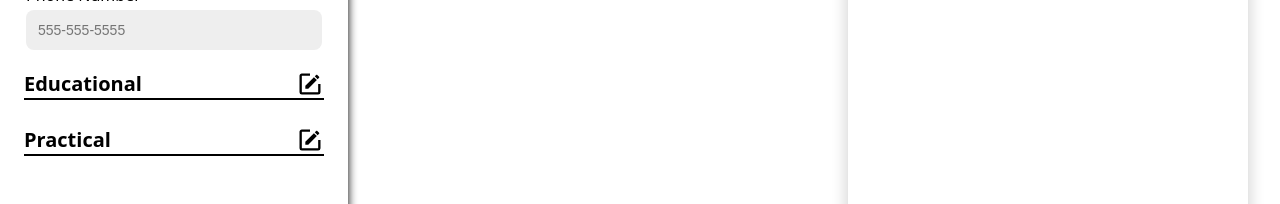
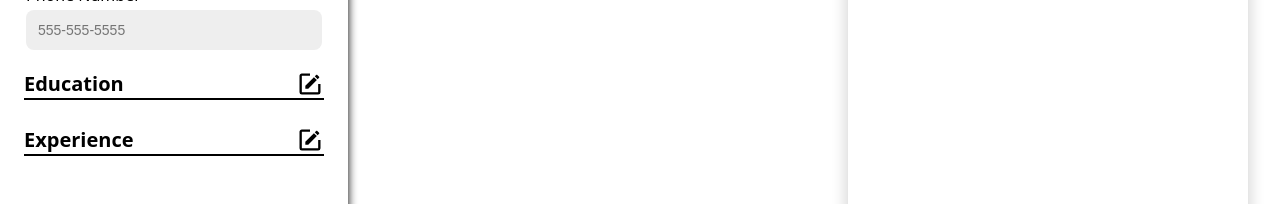
Before and after one commit to crispynoodlesoup/react-CV, a React (Vite) app: page / in a window 1280 px wide. Shown: the part 282-486 px from the top of the page. Built offline with nearby package versions, Linux system fonts and the light colour scheme.

Commit message:
change section names

```diff
--- a/src/App.jsx
+++ b/src/App.jsx
@@ -94,14 +94,14 @@ function SideBar() {
           <General></General>
         </Accordion>
         <Accordion
-          accordionId={"Educational"}
+          accordionId={"Education"}
           selected={selected}
           onSelect={select}
         >
           <Educational></Educational>
         </Accordion>
         <Accordion
-          accordionId={"Practical"}
+          accordionId={"Experience"}
           selected={selected}
           onSelect={select}
         >
```
